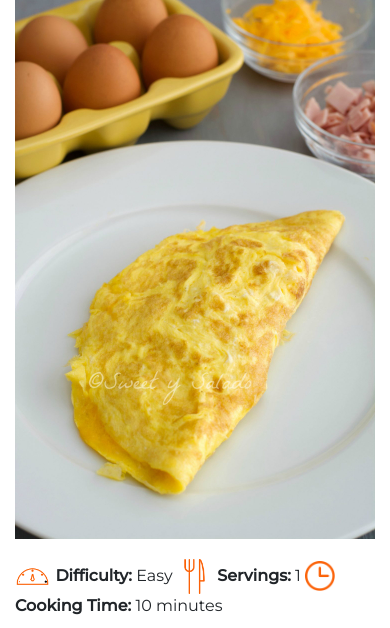
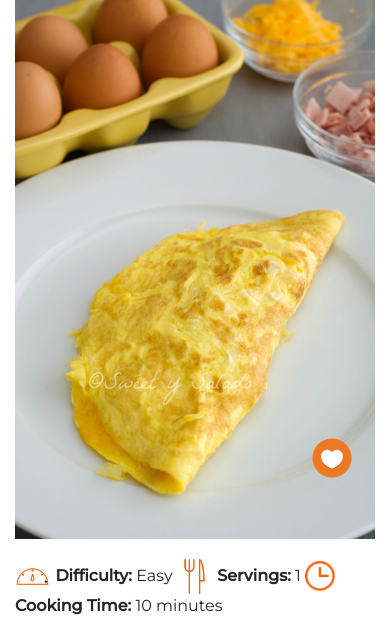
Before and after one commit to shaunagoodman/studentlife, a PHP site: page /recipe_single.php?recipe_ID=12243232 in a window 390 px wide; the page is wider, and only the part inside the window is pictured. Shown: the part 178-806 px from the top of that part. Run offline with PHP 8.4, Linux system fonts and the light colour scheme; a user stored in the database is signed in; data comes from the database, SQL or seed files in the repository; data that the repository does not hold is empty; some libraries are stand-ins or nearby versions.

Commit message:
Fav buttons and new profile background
Fav buttons and new profile background

```diff
--- a/StudentLife/api_single.php
+++ b/StudentLife/api_single.php
@@ -54,6 +54,10 @@ foreach ($response['analyzedInstructions'] as $instruction) {
             <div class=row>
                 <div class='col-md-7 single-recipe-topRow'>
                     <img class='single-recipe-pic' src='<?php echo $image;  ?>' alt='dish image'>
+                    <form class="faveForm" action="" method="POST">
+                        <!-- <input class="btn api-button random-button" type="submit" name="btnFav" value="Favourite" /> -->
+                        <button id="myFave" class="myLink btn" type="submit" name="btnFav" alt="favourite me!"> </button>
+                    </form>
                 </div>
                 <div class='col-md-5 single-recipe-topRow'>
                     <p>
--- a/StudentLife/recipe-api.php
+++ b/StudentLife/recipe-api.php
@@ -144,6 +144,7 @@ include_once 'includes/CDNs.php';
 
 
         <form action="" method="POST">
+        <!-- <button id="myImage" class="myLink btn" type="submit" name="btnFav" alt="favourite me!"> </button> -->
           <input class="btn api-button" type="submit" name="btnFav" value="Favourite" />
         </form>
         <!-- </div> -->
--- a/StudentLife/recipe_single.php
+++ b/StudentLife/recipe_single.php
@@ -1,7 +1,7 @@
 <?php
 session_start();
 include_once 'includes/database/connection.php';
-if(isset($_SESSION["loggedin"]) && $_SESSION["loggedin"] == true) {
+if (isset($_SESSION["loggedin"]) && $_SESSION["loggedin"] == true) {
     $name = $_SESSION['fname'];
 }
 
@@ -29,6 +29,7 @@ $statement2->closeCursor();
 
 <!DOCTYPE html>
 <html>
+
 <head>
     <meta charset="UTF-8">
     <title>Recipe</title>
@@ -50,11 +51,10 @@ $statement2->closeCursor();
                 } else {
                     $difficulty = "No difficulty selected.";
                 }
-            if($recipe['isAPI'] == 1) {
+                if ($recipe['isAPI'] == 1) {
                     $src = $recipe['image'];
-            }
-            else {
-                $src = 'images/recipes/'.$recipe['image'];
+                } else {
+                    $src = 'images/recipes/' . $recipe['image'];
                 }
 
                 $querysteps = 'SELECT * FROM recipesteps WHERE recipe_ID=:recipe_ID';
@@ -72,12 +72,16 @@ $statement2->closeCursor();
                 <div class=row>
                     <div class='col-md-5 single-recipe-topRow'>
                         <img class='single-recipe-pic' src='<?php echo $src;  ?>' alt='dish image'>
+                        <form class="faveForm" action="" method="POST">
+                            <!-- <input class="btn api-button random-button" type="submit" name="btnFav" value="Favourite" /> -->
+                            <button id="myFave" class="myLink btn" type="submit" name="btnFav" alt="favourite me!"> </button>
+                        </form>
                     </div>
 
                     <div class='col-md-7 single-recipe-topRow'>
                         <p><img src='images/recipeasy-icons-logos/gauge.png' style='margin-right:1.5%' alt='clock icon' height='35' width='35'><strong>Difficulty: </strong><?php echo $difficulty ?>
                             <img src='images/recipeasy-icons-logos/knife-fork.png' style='margin-right:1.5%' alt='clock icon' height='35' width='35'><strong>Servings:</strong> <?php echo $recipe['servings'] ?>
-                        <img src='images/recipeasy-icons-logos/clock.png' style='margin-right:1.5%' alt='clock icon' height='30' width='30'><strong>Cooking Time: </strong><?php echo $time?>  minutes</p>
+                            <img src='images/recipeasy-icons-logos/clock.png' style='margin-right:1.5%' alt='clock icon' height='30' width='30'><strong>Cooking Time: </strong><?php echo $time ?> minutes</p>
 
                         <h5> <strong>Ingredients: </strong></h5>
                         <hr align="left" class="single-recipe-line-ingredients">
@@ -126,7 +130,7 @@ $statement2->closeCursor();
 
                     <!---INCORRECT VERSION --->
                     <?php
-                        if(isset($_POST['btnSubmit'])) {
+                    if (isset($_POST['btnSubmit'])) {
                         $name = $_POST['name'];
                         $comment = $_POST['comment'];
                         $date = date('Y-m-d H:i:s');
@@ -144,17 +148,17 @@ $statement2->closeCursor();
                         <h3>Comments</h3>
                         <div class='fake-comment'>
                             <?php
-                    if(!empty($comments)) {
-                        foreach ($comments as $comment):
-                            $date = $comment ['date'];
+                            if (!empty($comments)) {
+                                foreach ($comments as $comment) :
+                                    $date = $comment['date'];
                                     $newDate = date("d.m.Y H:i:s", strtotime($date));
                             ?>
-                        <p> Author: <?php echo  $comment['senderName'];?></p>
-                        <p> Comment: <?php echo $comment ['comment'];?> </p>
-                        <p> Date Posted: <?php echo $newDate?> </p>
+                                    <p> Author: <?php echo  $comment['senderName']; ?></p>
+                                    <p> Comment: <?php echo $comment['comment']; ?> </p>
+                                    <p> Date Posted: <?php echo $newDate ?> </p>
                                 <?php
                                 endforeach;
-                } else {?>
+                            } else { ?>
                                 <div class='fake-comment'>
                                     <p>
                                         No comments
@@ -164,13 +168,13 @@ $statement2->closeCursor();
                         </div>
                         <br>
 
-                    <form method = "post">
+                        <form method="post">
                             <div class="form-group">
                                 <label>Comment Here</label><br>
                                 <h2> Name</h2>
                                 <input class="form-control fake-textBox" type="text" name="name" id="name" placeholder="Enter your Name" />
                                 <h2> Comment </h2>
-                            <textarea class="form-control fake-textBox" id = "comment" name="comment" rows="3" placeholder=""></textarea>
+                                <textarea class="form-control fake-textBox" id="comment" name="comment" rows="3" placeholder=""></textarea>
                             </div>
                             <input class='btn btn-light btn-sm' type="submit" name="btnSubmit" value="Post Comment" />
                         </form>
--- a/StudentLife/scss/_general-css.scss
+++ b/StudentLife/scss/_general-css.scss
@@ -126,3 +126,38 @@ body{
   .card-body {
     box-shadow: -1px 17px 16px -5px rgba(122,122,122,0.52);
   }
+
+
+  #myFave {
+    position: absolute;
+    top: 80%;
+    left: 85%;
+    transform: translate(-50%, -50%);
+    -ms-transform: translate(-50%, -50%);
+  }
+  @media (max-width: 1125px) {
+    #myFave {
+      top: 60%;
+      left: 85%;
+    }
+  }
+
+  @media (max-width: 991px) {
+    #myFave {
+      top: 45%;
+      left: 85%;
+    }
+  }
+
+  @media (max-width: 767px) {
+      #myFave {
+        top: 85%;
+        left: 85%;
+      }
+
+      .random-recipe-div{
+          display: flex;
+          flex-direction: column;
+          align-items: center;
+      }
+    }
--- a/StudentLife/scss/_profile-page.scss
+++ b/StudentLife/scss/_profile-page.scss
@@ -2,7 +2,7 @@
 
 
 .profile-body{
-    background-image: url("../images/backgrounds/background-blur.jpg");
+    background-image: url("../images/backgrounds/profile-background3.jpg");
     height: 100%;
     background-position: center;
     background-repeat: no-repeat;
--- a/StudentLife/scss/niamh-main.css
+++ b/StudentLife/scss/niamh-main.css
@@ -152,6 +152,48 @@ body {
           box-shadow: -1px 17px 16px -5px rgba(122, 122, 122, 0.52);
 }
 
+#myFave {
+  position: absolute;
+  top: 80%;
+  left: 85%;
+  -webkit-transform: translate(-50%, -50%);
+          transform: translate(-50%, -50%);
+  -ms-transform: translate(-50%, -50%);
+}
+
+@media (max-width: 1125px) {
+  #myFave {
+    top: 60%;
+    left: 85%;
+  }
+}
+
+@media (max-width: 991px) {
+  #myFave {
+    top: 45%;
+    left: 85%;
+  }
+}
+
+@media (max-width: 767px) {
+  #myFave {
+    top: 85%;
+    left: 85%;
+  }
+  .random-recipe-div {
+    display: -webkit-box;
+    display: -ms-flexbox;
+    display: flex;
+    -webkit-box-orient: vertical;
+    -webkit-box-direction: normal;
+        -ms-flex-direction: column;
+            flex-direction: column;
+    -webkit-box-align: center;
+        -ms-flex-align: center;
+            align-items: center;
+  }
+}
+
 /* ************Home page specific css*******************     */
 .jumbotron {
   color: white;
@@ -544,7 +586,7 @@ a.dropdown-item {
 
 /* *********************** PROFILE PAGE CSS **********************    */
 .profile-body {
-  background-image: url("../images/backgrounds/background-blur.jpg");
+  background-image: url("../images/backgrounds/profile-background3.jpg");
   height: 100%;
   background-position: center;
   background-repeat: no-repeat;
```
Also changed, not shown: StudentLife/images/backgrounds/profile-background.jpg (added), StudentLife/images/backgrounds/profile-background2.jpg (added), StudentLife/images/recipes/cajun-stuffed-chicken.jpg (added), StudentLife/images/recipes/chicken-and-broccoli-stir-fry.jpg (added), StudentLife/images/recipes/pancakes.jpg (added), 2 other files. Lines whose indentation alone changed are shown as unchanged.
